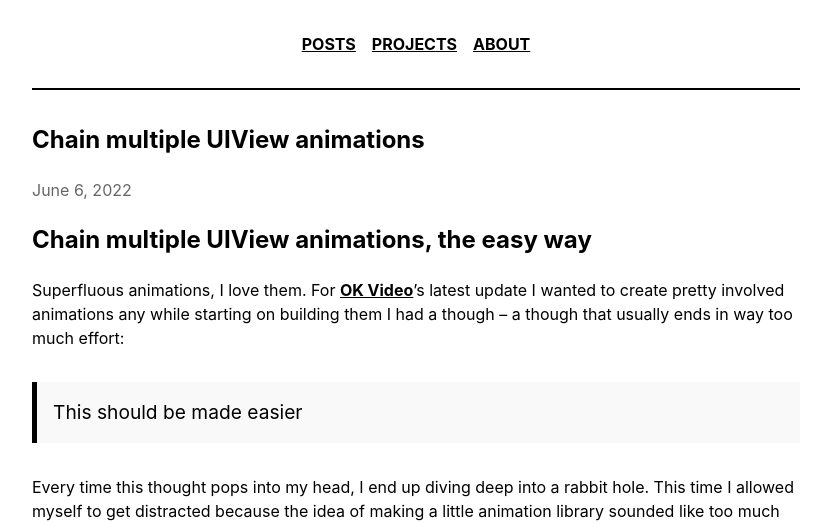
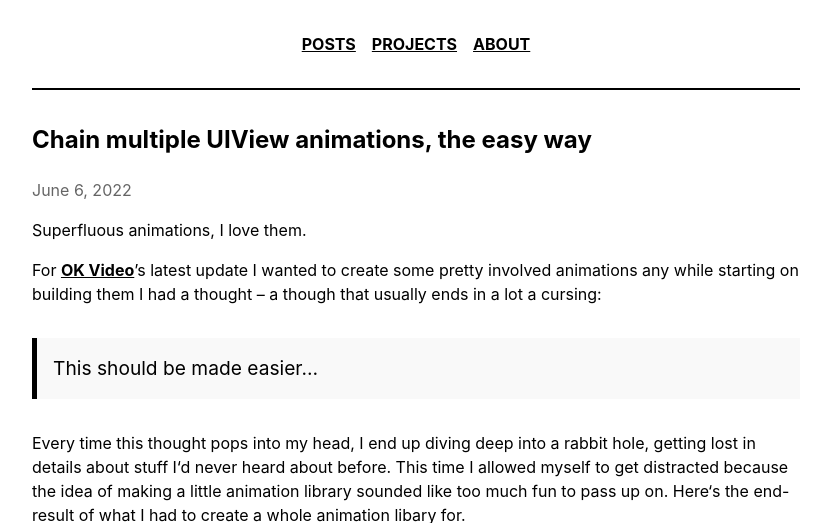
Before and after one commit to PimCoumans/pixelrock-nl, a Jekyll site: the page built from _posts/2020-06-01-plan-your-animations.markdown, in a window 1280 px wide. Shown: the top 523 px of the page, without its empty margins (224-1053 px from the left). Built offline with Jekyll 4.4.1, drawn with Linux system fonts in a browser that asks for light colours; some of the changed text lies outside the part shown; grey boxes are pictures that could not be loaded.

Commit message:
More better

````diff
--- a/Gemfile
+++ b/Gemfile
@@ -31,3 +31,6 @@
 
 # Performance-booster for watching directories on Windows
 gem "wdm", "~> 0.1.1", :platforms => [:mingw, :x64_mingw, :mswin]
+
+
+gem "webrick", "~> 1.7"
--- a/_posts/2020-06-01-plan-your-animations.markdown
+++ b/_posts/2020-06-01-plan-your-animations.markdown
@@ -1,25 +1,28 @@
 ---
 layout: post
-title:  "Chain multiple UIView animations"
+title:  "Chain multiple UIView animations, the easy way"
 date:   2022-06-07 00:00:00 +0200
 summary: How to perform multiple UIView animations in sequence with AnimationPlanner
 ---
-# Chain multiple UIView animations, the easy way
 
-Superfluous animations, I love them. For [OK Video](https://okvideo.app)’s latest update I wanted to create pretty involved animations any while starting on building them I had a though -- a though that usually ends in way too much effort:
+Superfluous animations, I love them.
 
-> This should be made easier
+For [OK Video](https://okvideo.app)’s latest update I wanted to create some pretty involved animations any while starting on building them I had a thought -- a though that usually ends in a lot a cursing:
 
-Every time this thought pops into my head, I end up diving deep into a rabbit hole. This time I allowed myself to get distracted because the idea of making a little animation library sounded like too much fun to pass up on.
+> This should be made easier...
+
+Every time this thought pops into my head, I end up diving deep into a rabbit hole, getting lost in details about stuff I‘d never heard about before. This time I allowed myself to get distracted because the idea of making a little animation library sounded like too much fun to pass up on. Here‘s the end-result of what I had to create a whole animation libary for.
 
 {% include video.html url="/assets/ok-video/unlock-projects.mov" caption="Unlock animation of projects after completing in-app purchase" %}
 
-## End result
+## Enter: AnimationPlanner
 
-- spoiler, here it is: [AnimationPlanner](https://github.com/PimCoumans/AnimationPlanner)
+![Animation Planner logo](https://github.com/PimCoumans/AnimationPlanner/raw/main/Assets/AnimationPlanner.png)
+
+- spoiler, you can find it over here: [AnimationPlanner](https://github.com/PimCoumans/AnimationPlanner)
 
 
-After shipping the update to OK Video I went back to revisit my library and give it some well-deserved attention. I was gently nudged to try an approach using Swift's result builders and I went for it. Creating a sequence animation in code now looks as simple as:
+After shipping the update to OK Video I went back to revisit my library and give it some well-deserved attention. I was [gently nudged](https://twitter.com/harshil/status/1516421012367323140) to try an approach using Swift‘s result builders and I just went for it. Two excrusiating but fun weeks layer, creating a little sequence animation in code now looks as simple as:
 
 ```swift
 AnimationPlanner.plan {
@@ -51,6 +54,8 @@
 ```
 
 The nice-looking code above results in the following animation sequence. Yes, really.
-<p align="center">
+
+![Animation planner sample animation](https://raw.githubusercontent.com/PimCoumans/AnimationPlanner/main/Assets/sample-app.gif)
+<!-- <p align="center">
     <img src="https://raw.githubusercontent.com/PimCoumans/AnimationPlanner/main/Assets/sample-app.gif" width="293" height="443" />
-</p>
+</p> -->
--- a/_sass/_type.scss
+++ b/_sass/_type.scss
@@ -99,7 +99,7 @@
   width: 100%;
 
   @media (prefers-color-scheme: dark) {
-    background: white;
+    background: black;
   }
 }
 
````
Also changed, not shown: Gemfile.lock.
